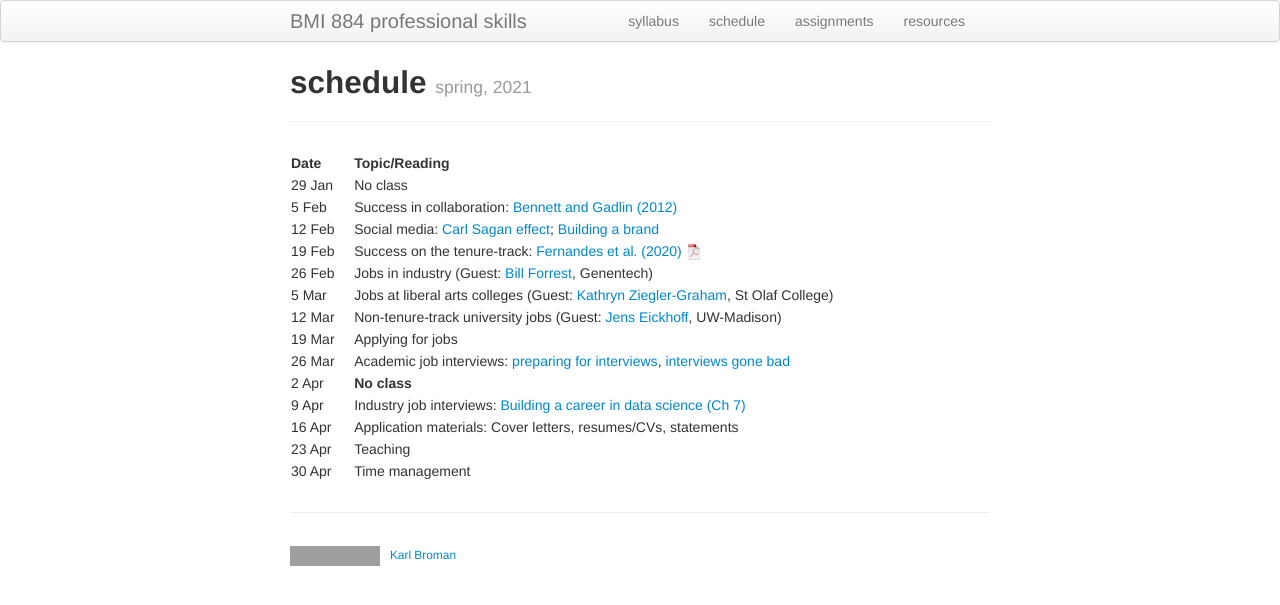
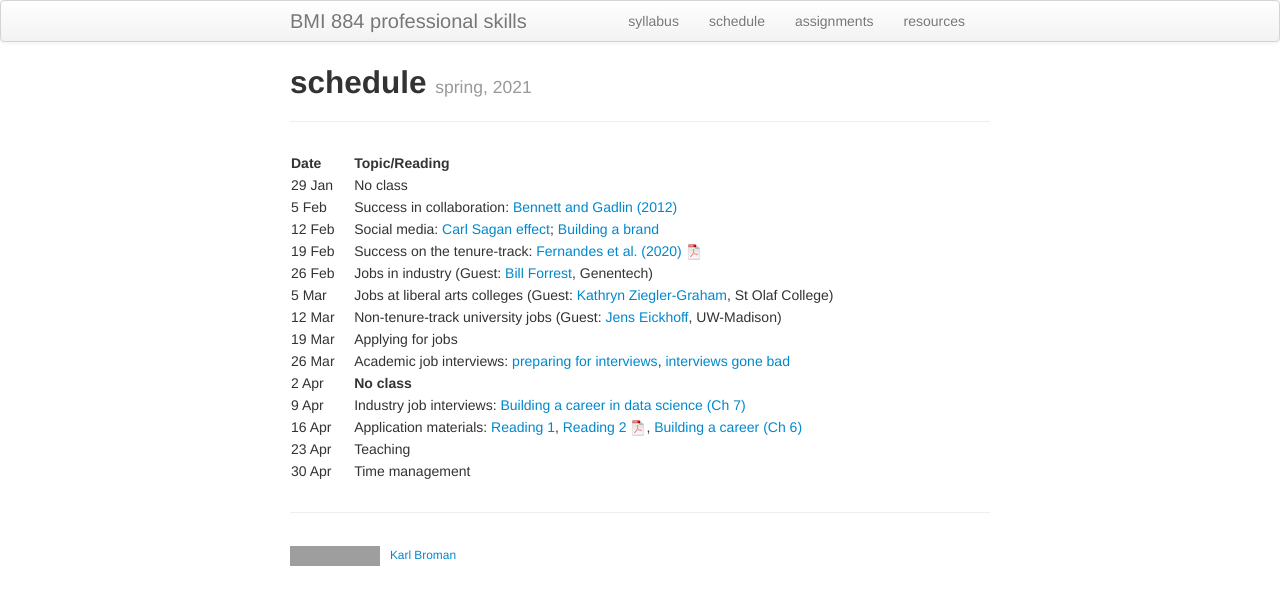
Before and after one commit to kbroman/BMI884_spring2021, a Jekyll site: the page built from schedule.md, in a window 1280 px wide. Shown: the top 605 px of the page. Built offline with Jekyll 4.4.1, drawn with Linux system fonts in a browser that asks for light colours; grey boxes are pictures that could not be loaded.

Commit message:
Reading for 16 April

```diff
--- a/schedule.md
+++ b/schedule.md
@@ -18,6 +18,6 @@ description: Schedule and readings for BMI 884, Biomedical data science professi
 | 26 Mar  |    | Academic job interviews: [preparing for interviews](https://www.sciencemag.org/careers/2018/12/how-put-your-best-foot-forward-faculty-job-interviews), [interviews gone bad](https://www.insidehighered.com/blogs/globalhighered/faculty-job-interviews-gone-bad) |
 | 2 Apr   |    | **No class** |
 | 9 Apr   |    | Industry job interviews: [Building a career in data science (Ch 7)](https://livebook.manning.com/book/build-your-career-in-data-science/chapter-7/1) |
-| 16 Apr  |    | Application materials: Cover letters, resumes/CVs, statements |
+| 16 Apr  |    | Application materials: [Reading 1](https://mitcommlab.mit.edu/broad/commkit/cover-letter-for-a-faculty-position/), [Reading 2 ![pdf icon](icons/pdf-icon.png)](https://hwpi.harvard.edu/files/ocs/files/gsas-cvs-and-cover-letters.pdf), [Building a career (Ch 6)](https://livebook.manning.com/book/build-your-career-in-data-science/chapter-6/1)
 | 23 Apr  |    | Teaching |
 | 30 Apr  |    | Time management |
```
